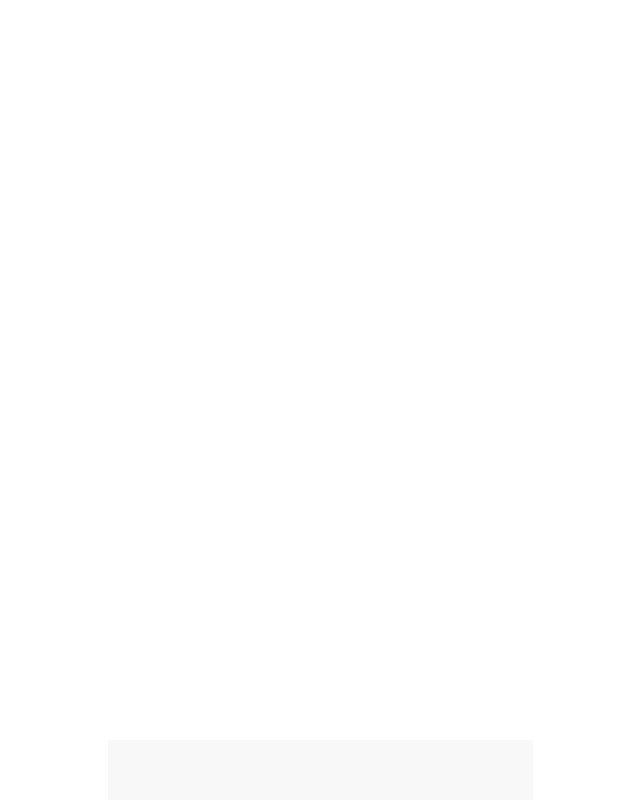
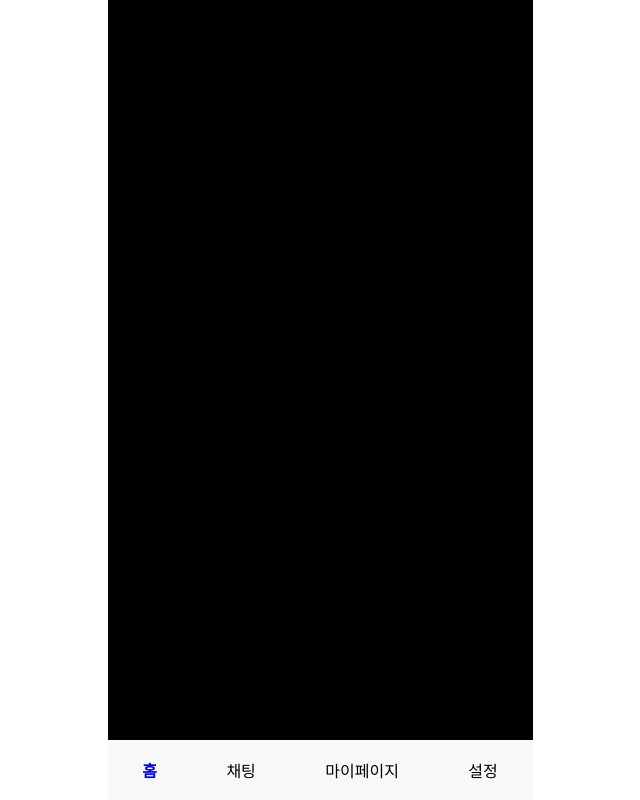
Before and after one commit to CAMELOMANIAC/MapAPP-frontend, a React (Create React App) app: page / in a window 1280 px wide. Shown: the whole page, without its empty margins (320-960 px from the left). Built offline with nearby package versions, Linux system fonts and the light colour scheme.

Commit message:
feat:BottomNavigation 레이아웃 관련 구현중

```diff
--- a/src/components/BottomNavigationBar.tsx
+++ b/src/components/BottomNavigationBar.tsx
@@ -1,4 +1,18 @@
+import { NavLink } from "react-router-dom";
 import styled from "styled-components";
+
+const BottomNavigationBar = () => {
+  return (
+    <Container>
+      <StyledNavLink to="/">홈</StyledNavLink>
+      <StyledNavLink to="/chat">채팅</StyledNavLink>
+      <StyledNavLink to="/mypage">마이페이지</StyledNavLink>
+      <StyledNavLink to="/setting">설정</StyledNavLink>
+    </Container>
+  );
+};
+
+export default BottomNavigationBar;
 
 const Container = styled.div`
   position: fixed;
@@ -11,8 +25,11 @@ const Container = styled.div`
   align-items: center;
 `;
 
-const BottomNavigationBar = () => {
-  return <Container></Container>;
-};
-
-export default BottomNavigationBar;
+const StyledNavLink = styled(NavLink)`
+  text-decoration: none;
+  color: black;
+  &.active {
+    font-weight: bold;
+    color: blue;
+  }
+`;
--- a/src/components/BottomNavigationLayout.tsx
+++ b/src/components/BottomNavigationLayout.tsx
@@ -1,10 +1,6 @@
 import { Outlet } from "react-router-dom"; //child route를 렌더링하는 컴포넌트
 import BottomNavigationBar from "./BottomNavigationBar";
 import styled from "styled-components";
-
-const Container = styled.div`
-  margin-bottom: 60px; //하단 네비게이션 바를 위한 여백
-`;
 
 const BottomNavigationLayout = () => {
   return (
@@ -18,3 +14,11 @@ const BottomNavigationLayout = () => {
 };
 
 export default BottomNavigationLayout;
+
+const Container = styled.div`
+  padding-bottom: 60px; //하단 네비게이션 바를 위한 여백
+  background-color: black;
+  position: absolute;
+  width: 100%;
+  height: 100%;
+`;
```
